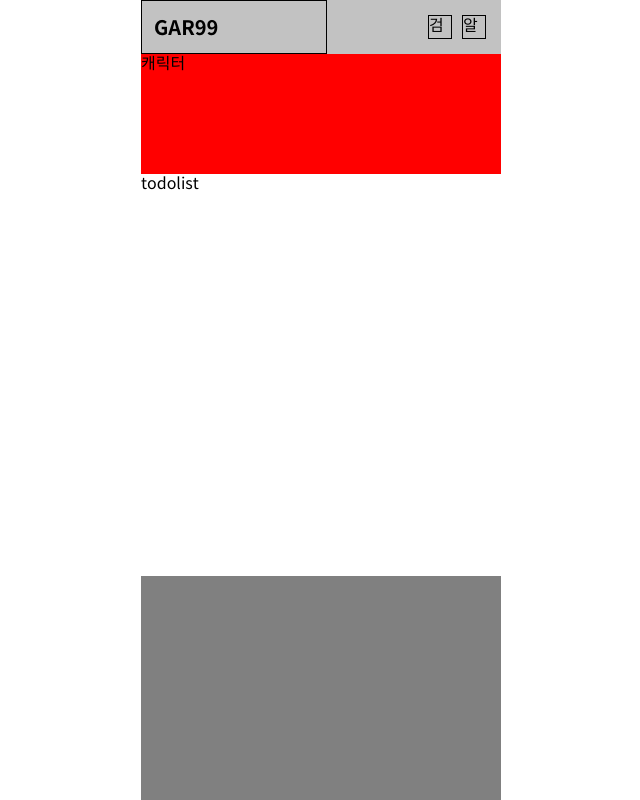
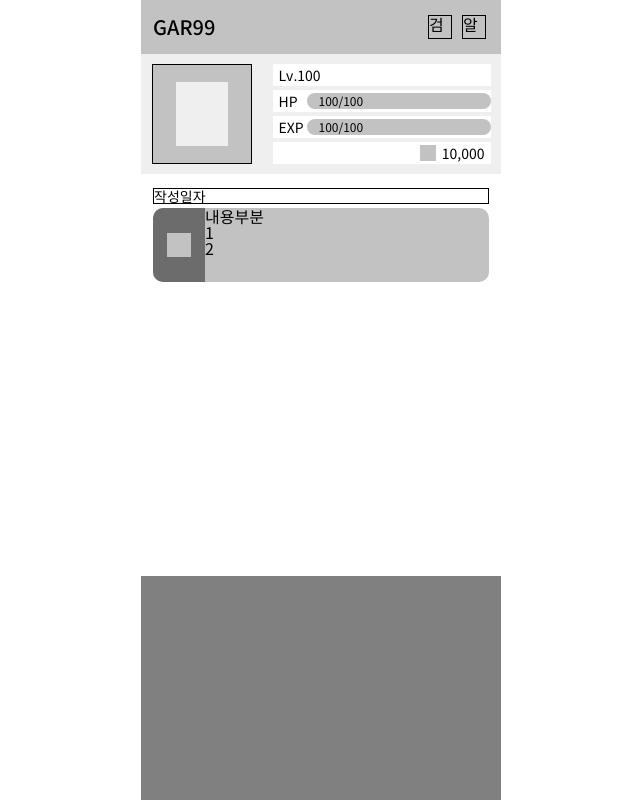
Before and after one commit to hanghae99-final-5/Final-FrontEnd, a React (Create React App) app: page / in a window 1280 px wide. Shown: the whole page, without its empty margins (319-959 px from the left). Built offline with nearby package versions, Linux system fonts and the light colour scheme.

Commit message:
Main Page 뷰 구현중

```diff
--- a/src/components/Character.js
+++ b/src/components/Character.js
@@ -4,19 +4,110 @@ import styled from "styled-components";
 const Character = () => {
     return (
         <CharacterWrap>
-            <div>캐릭터</div>
+            <div>
+                <div></div>
+            </div>
+
+            <div>
+                <StatusBar>Lv.100</StatusBar>
+                <StatusBar>
+                    <span>HP</span>
+                    <div>100/100</div>
+                </StatusBar>
+                <StatusBar>
+                    EXP
+                    <div>100/100</div>
+                </StatusBar>
+                <MoneyBar>
+                    <div></div>
+                    {/* 정규식으로 돈단위 쉼표만들기 */}
+                    <div>
+                        10,000
+                    </div>
+                </MoneyBar>
+            </div>
         </CharacterWrap>
     )
 }
 
 export default Character;
 
+
+//fontweight 수정하기
 const CharacterWrap = styled.div`
     max-width: 360px;
     width: 100%;
     height: 120px;
-    background-color: red;
+    background-color: #EFEFEF;
     display: flex;
+    justify-content: space-around;
+    align-items: center;
     position: fixed;
     top: 54px;
+
+
+    & > div:nth-child(1) {
+    width: 100px;
+    height: 100px;
+    border: 1px solid;
+    background: #C2C2C2;
+    display: flex;
+    align-items: center;
+    justify-content: center;
+
+        & div {
+        width: 52px;
+        height: 64px;
+        background: #EFEFEF;
+        }
+    }
+
+    & > div:nth-child(2) {
+    width: 218px;
+    height: 100px;
+    display: flex;
+    flex-direction: column;
+    justify-content: space-between;
+    }
+
 `;
+
+const StatusBar = styled.div`
+    width: 218px;
+    height: 22px;
+    background: white;
+    padding-left: 6px;
+    display: flex;
+    align-items: center;
+    justify-content: space-between;
+    font-size: 14px;
+
+    div {
+        display: flex;
+        align-items: center;
+        padding-left: 12px;
+        background: #C2C2C2;
+        width: 184px;
+        height: 16px;
+        border-radius: 15px;
+        font-size: 12px;
+    }
+
+`;
+const MoneyBar = styled.div`
+    width: 218px;
+    height: 22px;
+    background: white;
+    padding-right: 6px;
+    display: flex;
+    align-items: center;
+    justify-content: flex-end;
+    font-size: 14px;
+    gap: 6px;
+
+    & > div:nth-child(1) {
+    width: 16px;
+    height: 16px;
+    background: #C2C2C2;
+    }
+`;
--- a/src/components/MainHeader.js
+++ b/src/components/MainHeader.js
@@ -30,12 +30,11 @@ const MainHeaderWrap = styled.nav`
 const NicknameDiv = styled.div`
     width: 186px;
     height: auto;
-    border: 1px solid;
     display: flex;
     align-items: center;
     padding: 0 0 0 12px;
     font-size: 20px;
-    font-weight: 900;
+    font-weight: 500;
 `;
 const NavDiv = styled.div`
     display: flex;
--- a/src/components/TodoList.js
+++ b/src/components/TodoList.js
@@ -3,20 +3,76 @@ import styled from "styled-components";
 
 const TodoList = () => {
     return (
-        <TodoListWrap>
-            <div>todolist</div>
-        </TodoListWrap>
+        <TodoListContainer>
+            <TodoListWrap>
+                <div>작성일자</div>
+
+                <TodoListContext>
+                    <PlusButtonWrap>
+                        <div></div>
+                    </PlusButtonWrap>
+                    <div>
+                        <div>내용부분</div>
+                        <div>
+                            <div>1</div>
+                            <div>2</div>
+                        </div>
+                    </div>
+                </TodoListContext>
+            </TodoListWrap>
+
+        </TodoListContainer>
     )
 }
 
 export default TodoList;
 
-const TodoListWrap = styled.div`
+const TodoListContainer = styled.div`
     max-width: 360px;
     width: 100%;
     height: 402px;
     background-color: white;
     display: flex;
+    flex-direction: column;
+    align-items: center;
+    justify-content: flex-start;
     position: fixed;
     top: 174px;
 `;
+const TodoListContext = styled.div`
+
+`
+const TodoListWrap = styled.div`
+    display: flex;
+    flex-direction: column;
+    padding-top: 14px;
+    gap: 4px;
+
+    & > div:nth-child(1) {
+        font-size: 14px;
+        border: 1px solid;
+    }
+    ${TodoListContext} {
+        display: flex;
+        width: 336px;
+        min-height: 74px;
+        border-radius: 10px;
+        background: #C2C2C2;
+    }
+`;
+const PlusButtonWrap = styled.div`
+    width: 52px;
+    background: #6C6C6C;
+    min-height: 74px;
+    border-radius: 10px 0 0 10px;
+    display: flex;
+    align-items: center;
+    justify-content: center;
+
+    div {
+        width: 24px;
+        height: 24px;
+        background: #C2C2C2;
+
+    }
+`;
```
